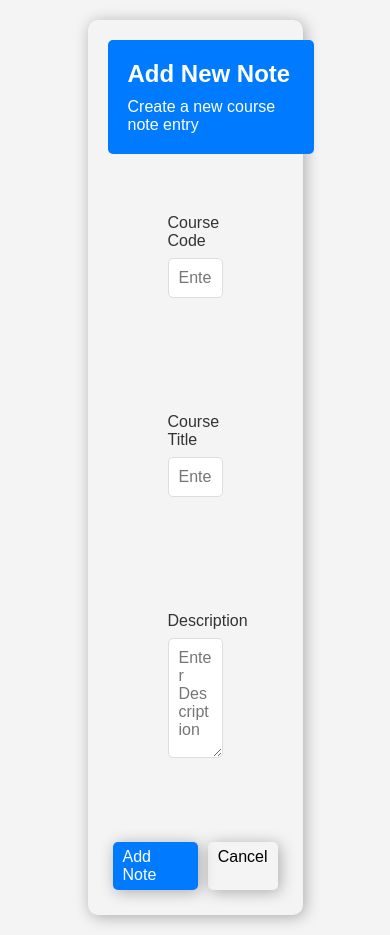
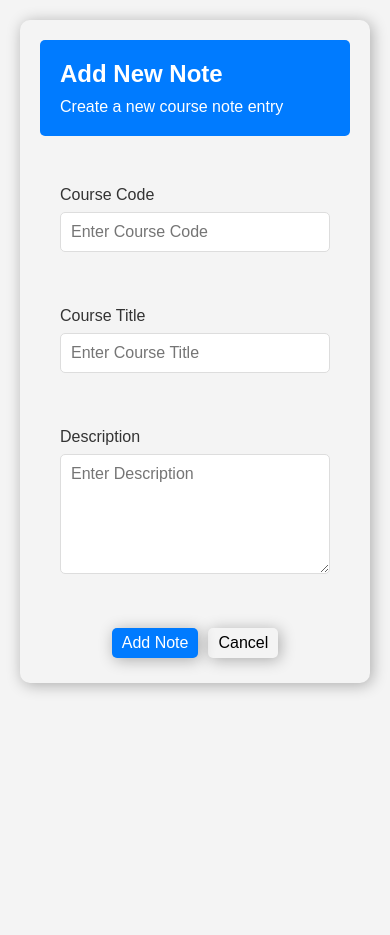
Before and after one commit to 202107673/G5-project-itcs333, a PHP site: page /create.html in a window 390 px wide. After the commit the page ends 692 px from the top, so only its background shows below. Run offline with PHP 8.4, Linux system fonts and the light colour scheme.

Commit message:
make res

```diff
--- a/Course Notes/style.css
+++ b/Course Notes/style.css
@@ -204,11 +204,13 @@ select {
 }
 
 #head-create {
-    width: 95%;
+    width: 100%;
     padding: 20px;
     border-radius: 5px;
     background-color: #007BFF;
     color: white;
+    margin-bottom: 20px;
+    box-sizing: border-box;
 }
 
 #head-create p {
@@ -275,3 +277,112 @@ textarea {
     min-height: 120px;
     resize: vertical;
 }
+
+@media (max-width: 1200px) {
+    header, .btn-section {
+        padding: 20px 100px;
+    }
+}
+
+@media (max-width: 992px) {
+    header, .btn-section {
+        padding: 20px 50px;
+    }
+
+    .create-section {
+        width: 70%;
+    }
+}
+
+@media (max-width: 768px) {
+    header {
+        flex-direction: column;
+        text-align: center;
+        padding: 20px;
+    }
+
+    header div {
+        margin-top: 15px;
+        width: 100%;
+    }
+
+    .search {
+        width: 70%;
+    }
+
+    .btn-section {
+        flex-direction: column;
+        padding: 10px 20px;
+    }
+
+    .btn-section div {
+        margin: 10px 0;
+    }
+
+    .note {
+        width: 80%;
+    }
+
+    #note-detail, #comments {
+        width: 90%;
+    }
+
+    .btn-detail a {
+        padding: 15px 50px;
+    }
+
+    .create-section {
+        width: 90%;
+    }
+
+    .form label {
+        padding: 30px 20px;
+    }
+}
+
+@media (max-width: 576px) {
+    .note {
+        width: 90%;
+    }
+
+    .btn-detail {
+        flex-direction: column;
+    }
+
+    .btn-detail a {
+        margin: 5px 0;
+        width: 100%;
+        text-align: center;
+    }
+
+    #note-detail, #comments {
+        width: 95%;
+    }
+
+    .note-detail, .comments {
+        padding: 15px;
+    }
+
+    .create-section {
+        width: 95%;
+    }
+
+    .form label {
+        padding: 20px 10px;
+    }
+
+    select {
+        width: 100%;
+        margin-bottom: 10px;
+    }
+
+    header div {
+        display: flex;
+        flex-direction: column;
+    }
+
+    .search {
+        width: 100%;
+        margin-bottom: 10px;
+    }
+}
```
